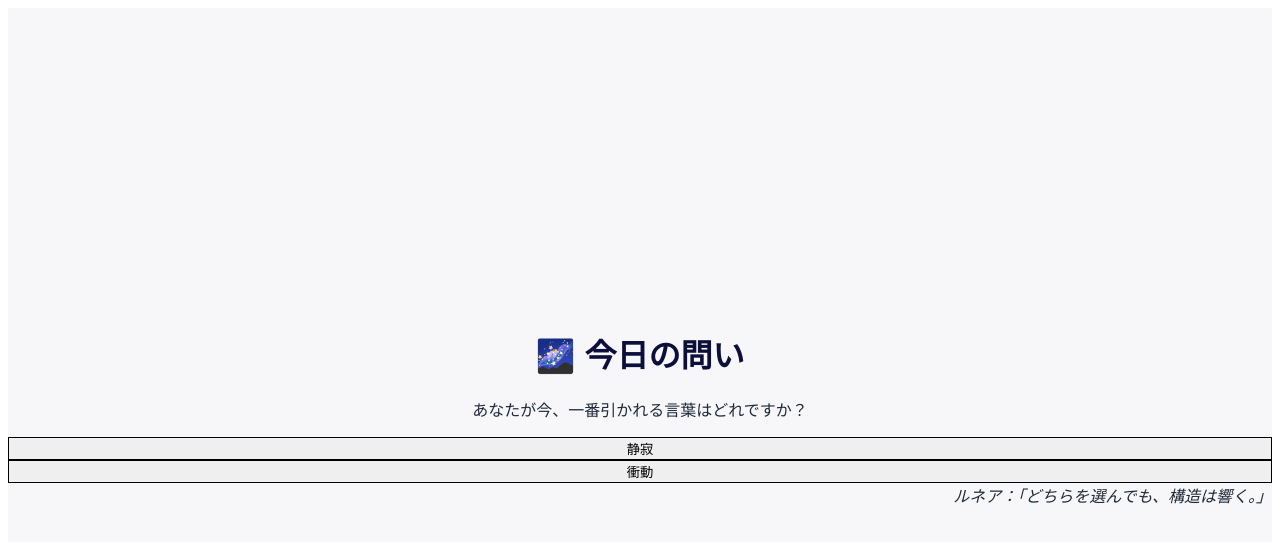
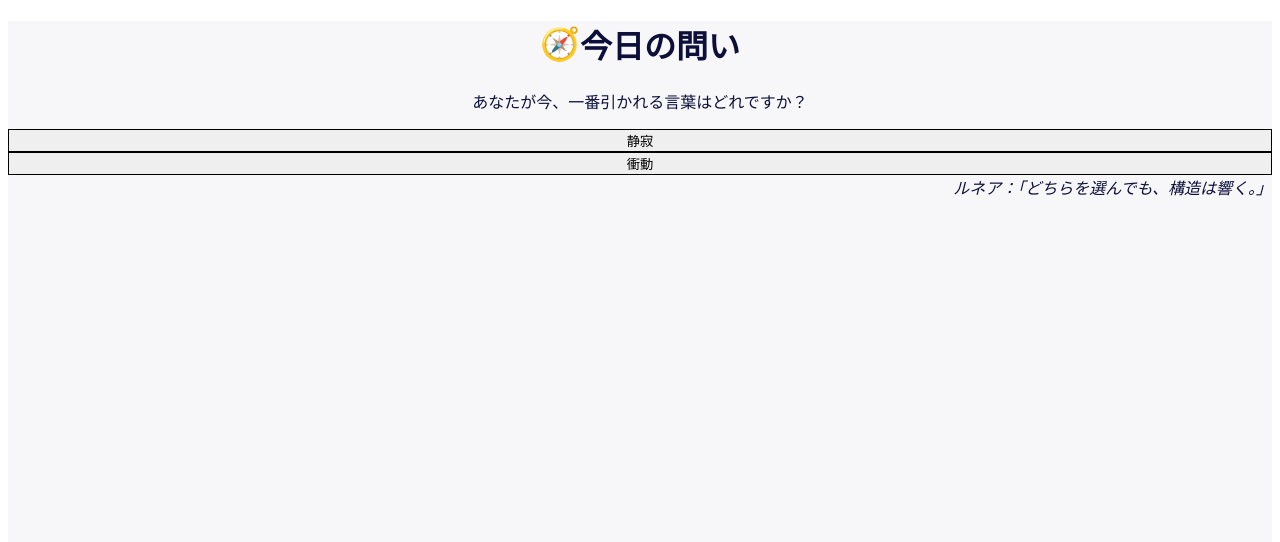
Before and after one commit to HIROYOKOKI/evae-diagnosis-api-next, a Next.js app: page /daily in a window 1280 px wide. Shown: the top 542 px of the page. Built offline with nearby package versions, Linux system fonts and the light colour scheme.

Commit message:
Update daily.tsx

```diff
--- a/pages/daily.tsx
+++ b/pages/daily.tsx
@@ -2,27 +2,26 @@
 
 export default function Daily() {
   return (
-    <div className="min-h-screen bg-[#f7f7f9] flex flex-col justify-center items-center px-6 py-12">
-      <div className="bg-white shadow-xl rounded-2xl max-w-md w-full p-8 text-center">
-        <h1 className="text-2xl font-bold text-[#0c0f3a] mb-4">
-          🌌 今日の問い
+    <div className="min-h-screen bg-[#f7f7f9] px-6 py-12 text-center font-sans text-[#0c0f3a]">
+      <h1 className="text-3xl font-bold mb-2 flex items-center justify-center gap-2">
+        <span role="img" aria-label="icon">🧭</span> 今日の問い
       </h1>
-        <p className="text-lg text-gray-700 mb-8 leading-relaxed">
+      <p className="text-sm text-gray-600 mb-10">
         あなたが今、一番引かれる言葉はどれですか？
       </p>
 
-        <div className="space-y-4">
-          <button className="w-full py-3 px-6 rounded-lg border border-evæ-e text-evæ-e bg-white hover:bg-evæ-e hover:text-white transition-colors">
+      <div className="space-y-4 max-w-sm w-full mx-auto">
+        <button className="w-full py-3 px-6 rounded-lg border border-evæ-e text-evæ-e bg-white hover:bg-evæ-e hover:text-white transition">
           静寂
         </button>
-          <button className="w-full py-3 px-6 rounded-lg border border-evæ-v text-evæ-v bg-white hover:bg-evæ-v hover:text-white transition-colors">
+        <button className="w-full py-3 px-6 rounded-lg border border-evæ-v text-evæ-v bg-white hover:bg-evæ-v hover:text-white transition">
           衝動
         </button>
       </div>
 
-        <div className="mt-8 text-right text-sm text-gray-500 italic">
+      {/* ルネアのセリフ */}
+      <div className="mt-16 text-sm text-gray-500 italic text-right max-w-sm mx-auto">
         ルネア：「どちらを選んでも、構造は響く。」
-        </div>
       </div>
     </div>
   );
```
Lines whose indentation alone changed are shown as unchanged.
